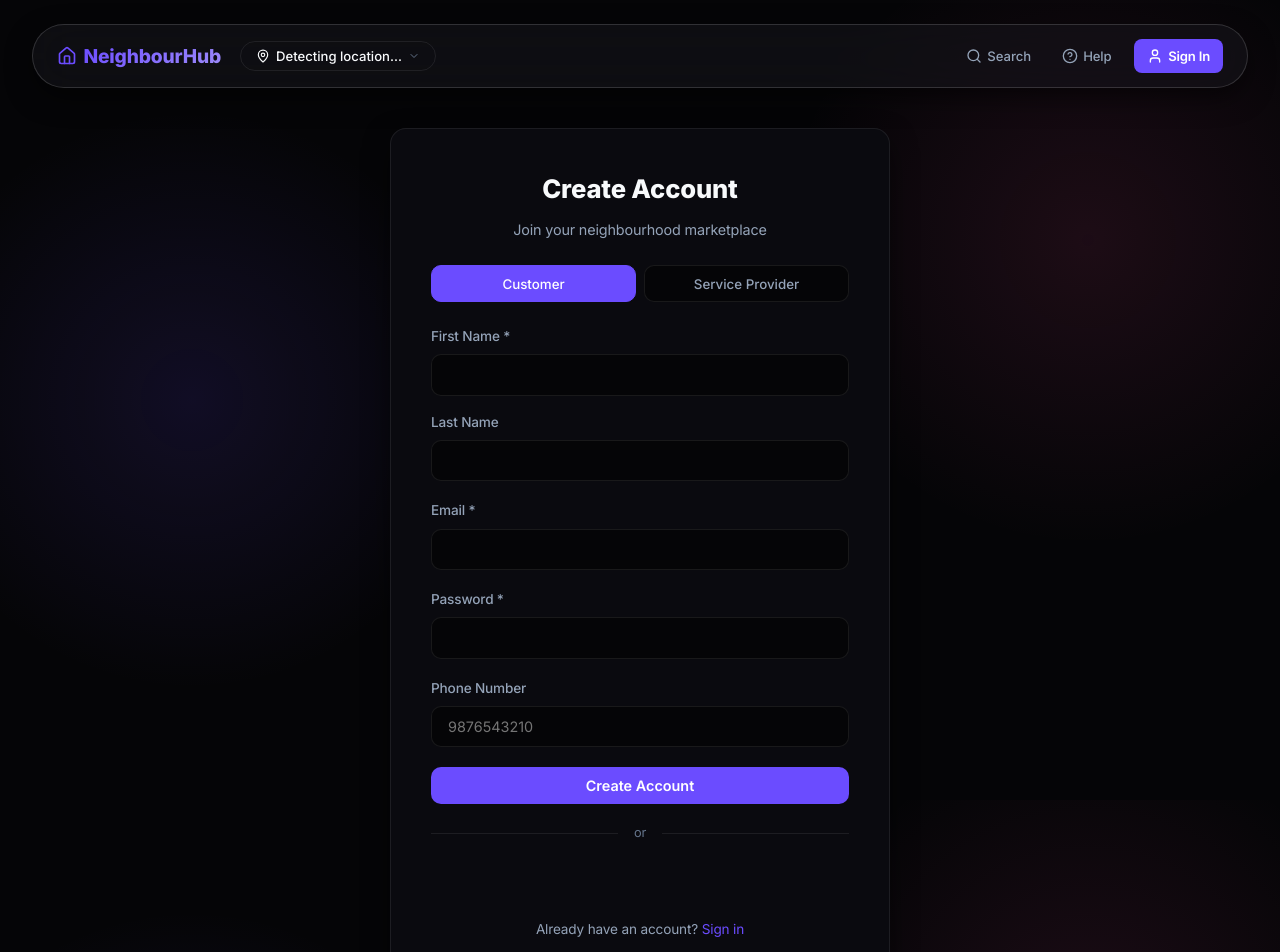
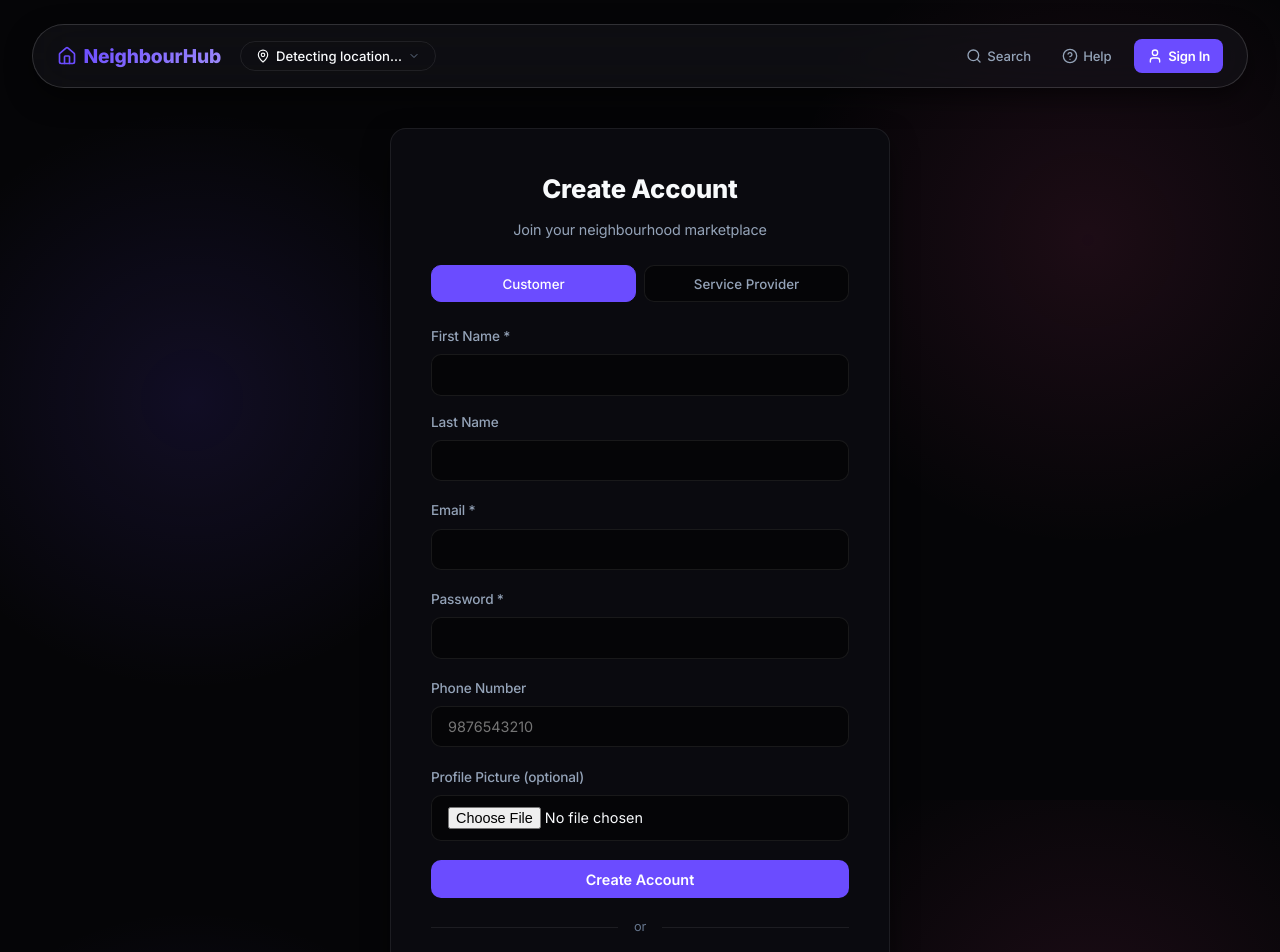
Before and after one commit to shubham07-dev/NeighbourHub, a React (Vite) app in the folder frontend/: page /register in a window 1280 px wide. Shown: the top 952 px of the page. Built offline with nearby package versions, Linux system fonts and the light colour scheme; no server answers.

Commit message:
fix: Cloudinary profile picture persistence - fix .env format, auth context, navbar avatar, registration upload

```diff
--- a/frontend/src/components/Navbar.jsx
+++ b/frontend/src/components/Navbar.jsx
@@ -149,8 +149,11 @@ const Navbar = () => {
                 <button
                   className="nav-avatar"
                   onClick={() => setDropdownOpen(!dropdownOpen)}
+                  style={{ overflow: 'hidden', padding: user?.profilePicture ? 0 : undefined }}
                 >
-                  {avatar}
+                  {user?.profilePicture ? (
+                    <img src={user.profilePicture} alt="Profile" style={{ width: '100%', height: '100%', objectFit: 'cover', borderRadius: '50%' }} />
+                  ) : avatar}
                 </button>
                 {dropdownOpen && (
                   <div className="avatar-dropdown">
--- a/frontend/src/pages/CustomerProfile.jsx
+++ b/frontend/src/pages/CustomerProfile.jsx
@@ -32,7 +32,7 @@ const CustomerProfile = () => {
     setSaving(true);
     try {
       const { data } = await axios.put('/api/users/profile', form, { headers: { Authorization: `Bearer ${user.token}` } });
-      login({ ...user, firstName: data.firstName });
+      login({ ...user, firstName: data.firstName, profilePicture: data.profilePicture || user.profilePicture });
       setMsg('Profile updated successfully!');
       setTimeout(() => setMsg(''), 3000);
     } catch (err) { setMsg('Update failed'); }
--- a/frontend/src/pages/ProviderProfile.jsx
+++ b/frontend/src/pages/ProviderProfile.jsx
@@ -64,8 +64,8 @@ const ProviderProfile = () => {
     try {
       const payload = { ...form };
       if (location) { payload.lng = location.lng; payload.lat = location.lat; }
-      await axios.put('/api/providers/profile', payload, { headers: { Authorization: `Bearer ${user.token}` } });
-      login({ ...user, firstName: form.firstName });
+      const { data } = await axios.put('/api/providers/profile', payload, { headers: { Authorization: `Bearer ${user.token}` } });
+      login({ ...user, firstName: form.firstName, profilePicture: data.profilePicture || user.profilePicture });
       setMsg('Profile updated!');
       setTimeout(() => setMsg(''), 3000);
     } catch (err) { setMsg('Update failed'); }
--- a/frontend/src/pages/Register.jsx
+++ b/frontend/src/pages/Register.jsx
@@ -8,7 +8,7 @@ import { getEnglishAreaName } from '../utils/geocode';
 
 const Register = () => {
   const [role, setRole] = useState('customer');
-  const [form, setForm] = useState({ firstName: '', lastName: '', email: '', password: '', phoneNumber: '', serviceType: '', pricePerHour: '', priceType: 'per_hour', bio: '', gender: '' });
+  const [form, setForm] = useState({ firstName: '', lastName: '', email: '', password: '', phoneNumber: '', serviceType: '', pricePerHour: '', priceType: 'per_hour', bio: '', gender: '', profilePicture: '' });
   const [location, setLocation] = useState(null);
   const [locStatus, setLocStatus] = useState('');
   const [error, setError] = useState('');
@@ -32,6 +32,15 @@ const Register = () => {
       },
       () => setLocStatus('Error: Location access denied. Please enable location access.')
     );
+  };
+
+  const handleFileChange = (e) => {
+    const file = e.target.files[0];
+    if (file) {
+      const reader = new FileReader();
+      reader.onloadend = () => setForm({ ...form, profilePicture: reader.result });
+      reader.readAsDataURL(file);
+    }
   };
 
   const handleSubmit = async (e) => {
@@ -172,6 +181,18 @@ const Register = () => {
             </>
           )}
 
+          <div className="form-group">
+            <label>Profile Picture (optional)</label>
+            <div style={{ display: 'flex', alignItems: 'center', gap: '1rem' }}>
+              {form.profilePicture && (
+                <div style={{ width: 48, height: 48, borderRadius: '50%', overflow: 'hidden', flexShrink: 0, border: '2px solid var(--accent)' }}>
+                  <img src={form.profilePicture} alt="Preview" style={{ width: '100%', height: '100%', objectFit: 'cover' }} />
+                </div>
+              )}
+              <input type="file" accept="image/*" onChange={handleFileChange} />
+            </div>
+          </div>
+
           <button type="submit" className="btn btn-primary btn-block" disabled={loading}>
             {loading ? 'Creating Account...' : 'Create Account'}
           </button>
```
Also changed, not shown: 2 other files (tests, documents, lock files or other folders).
